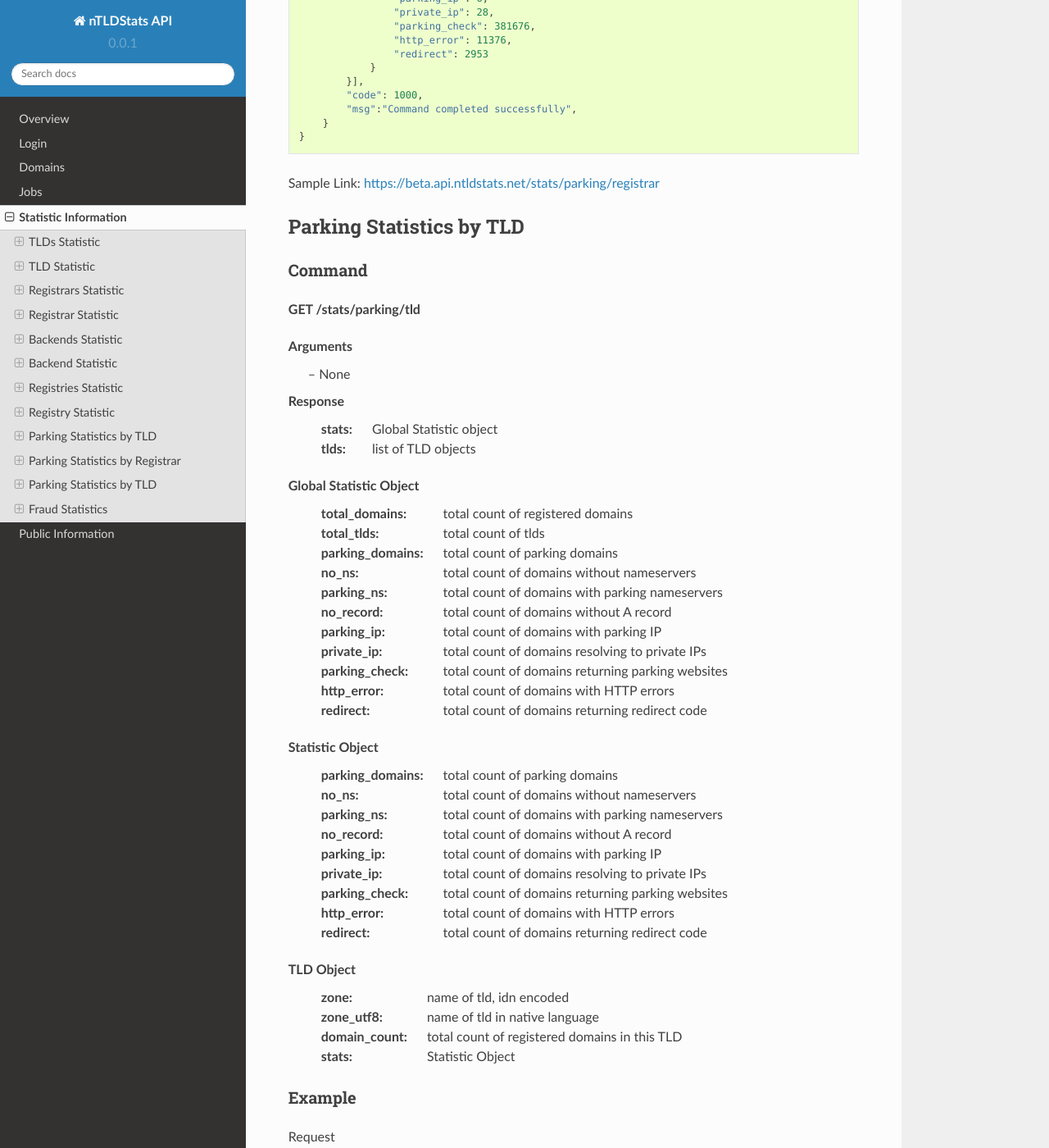
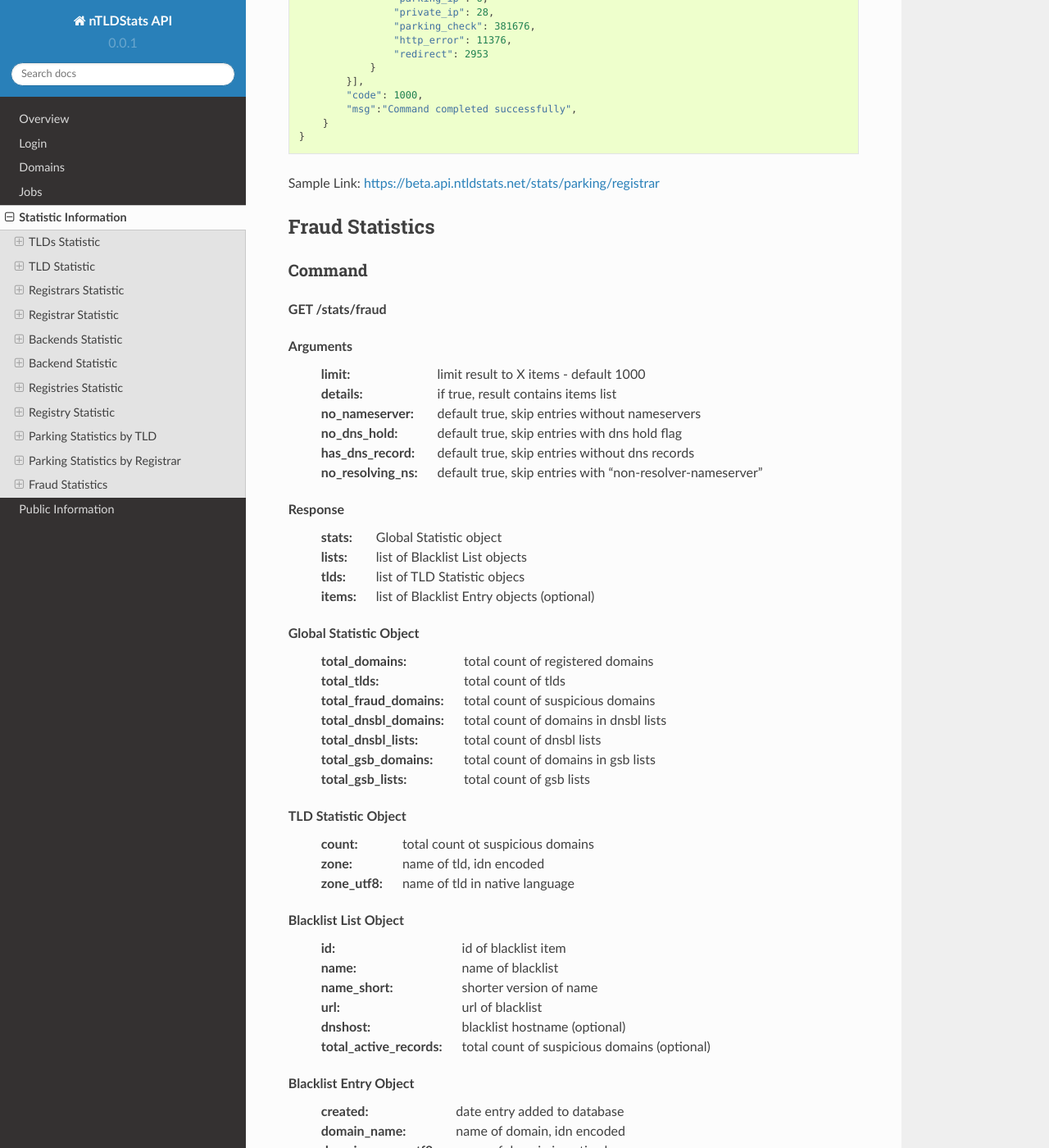
Before and after one commit to ntldstats/ntldstats_api, a Sphinx documentation site: the page built from docs/source/stats.rst, in a window 1280 px wide and 1400 px high, scrolled down 17543 px. Shown: the whole window at 82% size. Built offline with Sphinx 7.4.7 and the Read the Docs theme 2.0.0, drawn with Linux system fonts in a browser that asks for light colours; some of the changed text lies outside the part shown.

Commit message:
removed duplicate Parking per TLD stats

```diff
--- a/docs/source/stats.rst
+++ b/docs/source/stats.rst
@@ -847,102 +847,6 @@ Response
 
 Sample Link: https://beta.api.ntldstats.net/stats/parking/registrar
 
-Parking Statistics by TLD
-*************************
-
-Command
-=======
-
-**GET /stats/parking/tld**
-
-Arguments
-    -- None
-
-Response
-    :stats: Global Statistic object
-    :tlds: list of TLD objects
-
-Global Statistic Object
-    :total_domains: total count of registered domains
-    :total_tlds: total count of tlds
-    :parking_domains: total count of parking domains
-    :no_ns: total count of domains without nameservers
-    :parking_ns: total count of domains with parking nameservers
-    :no_record: total count of domains without A record
-    :parking_ip: total count of domains with parking IP
-    :private_ip: total count of domains resolving to private IPs
-    :parking_check: total count of domains returning parking websites
-    :http_error: total count of domains with HTTP errors
-    :redirect: total count of domains returning redirect code
-
-Statistic Object
-    :parking_domains: total count of parking domains
-    :no_ns: total count of domains without nameservers
-    :parking_ns: total count of domains with parking nameservers
-    :no_record: total count of domains without A record
-    :parking_ip: total count of domains with parking IP
-    :private_ip: total count of domains resolving to private IPs
-    :parking_check: total count of domains returning parking websites
-    :http_error: total count of domains with HTTP errors
-    :redirect: total count of domains returning redirect code
-
-TLD Object
-    :zone: name of tld, idn encoded
-    :zone_utf8: name of tld in native language
-    :domain_count: total count of registered domains in this TLD
-    :stats: Statistic Object
-
-Example
-=======
-
-Request
-
-::
-
-    GET /stats/parking/tld
-
-Response
-
-::
-
-    {
-        "resData": {
-            "stats": {
-                "total_tlds": 431,
-                "total_domains": 3111803,
-                "parking_domains": 2056544,
-                "no_ns": 11660,
-                "parking_ns": 231350,
-                "no_record": 486538,
-                "parking_ip": 97615,
-                "private_ip": 7198,
-                "parking_check": 1222183,
-                "http_error": 290152,
-                "redirect": 281672
-            },
-            "tlds": [{
-                "zone": "xyz",
-                "zone_utf8": "xyz",
-                "total_domains": 709096,
-                "stats": {
-                    "parking_domains": 485117,
-                    "no_ns": 3356,
-                    "parking_ns": 6015,
-                    "no_record": 68129,
-                    "parking_ip": 4329,
-                    "private_ip": 3496,
-                    "parking_check": 399792,
-                    "http_error": 105986,
-                    "redirect": 20461
-                }
-            }],
-            "code": 1000,
-            "msg":"Command completed successfully",
-        }
-    }
-
-Sample Link: https://beta.api.ntldstats.net/stats/parking/tld
-
 Fraud Statistics
 ****************
 
```
